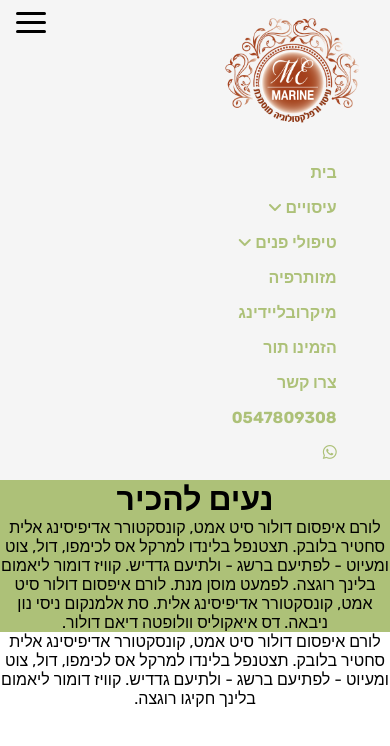
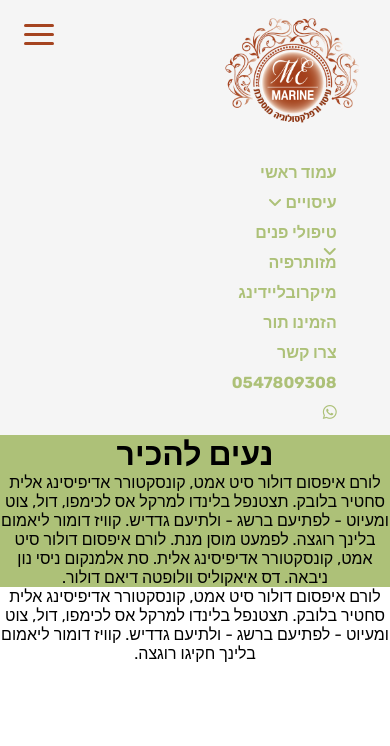
Before and after one commit to lianavez/Me-Marine, a plain HTML site: page index.html in a window 390 px wide. Both pictures are taken after a click on the link 31 px from the left and 22 px from the top of the page. Drawn offline with Linux system fonts and the light colour scheme.

Commit message:
dropdown fixes

```diff
--- a/css/index.css
+++ b/css/index.css
@@ -41,8 +41,8 @@ header {
 
 .toggle-button {
     position: absolute;
-    top: .75rem;
-    left: 1rem;
+    top: 1.5rem;
+    left: 1.5rem;
     display: none;
     flex-direction: column;
     justify-content: space-between;
@@ -53,7 +53,7 @@ header {
 .toggle-button .bar {
     height: 3px;
     width: 100%;
-    background-color: black;
+    background-color: var(--red);
     border-radius: 10px;
 }
 
@@ -76,13 +76,19 @@ header {
     float: right;
     position: relative;
     font-weight: bold;
+    width: 129px;
+    height: 30px;
+    text-align: center;
   }
 
   .navbar-a {
-    padding: 1rem;
     display: block;
+    align-items: center;
     text-decoration: none;
     color: var(--green);
+    width: 129px;
+    height: 30px;
+    transition: 0.2s;
   }
 
   .dropdown-content {
@@ -157,7 +163,7 @@ header {
 }
 
 
-@media (max-width: 800px) {
+@media (max-width: 1380px) {
 
     .toggle-button {
         display: flex;
--- a/index.html
+++ b/index.html
@@ -41,7 +41,7 @@
           <div class="navbar-links">
           <ul class="navbar-ul">
             <li class="navbar-li">
-              <a href="index.html" class="navbar-a">בית</a>
+              <a href="index.html" class="navbar-a">עמוד ראשי</a>
             </li>
 
             <li class="navbar-li dropdown-li">
```
